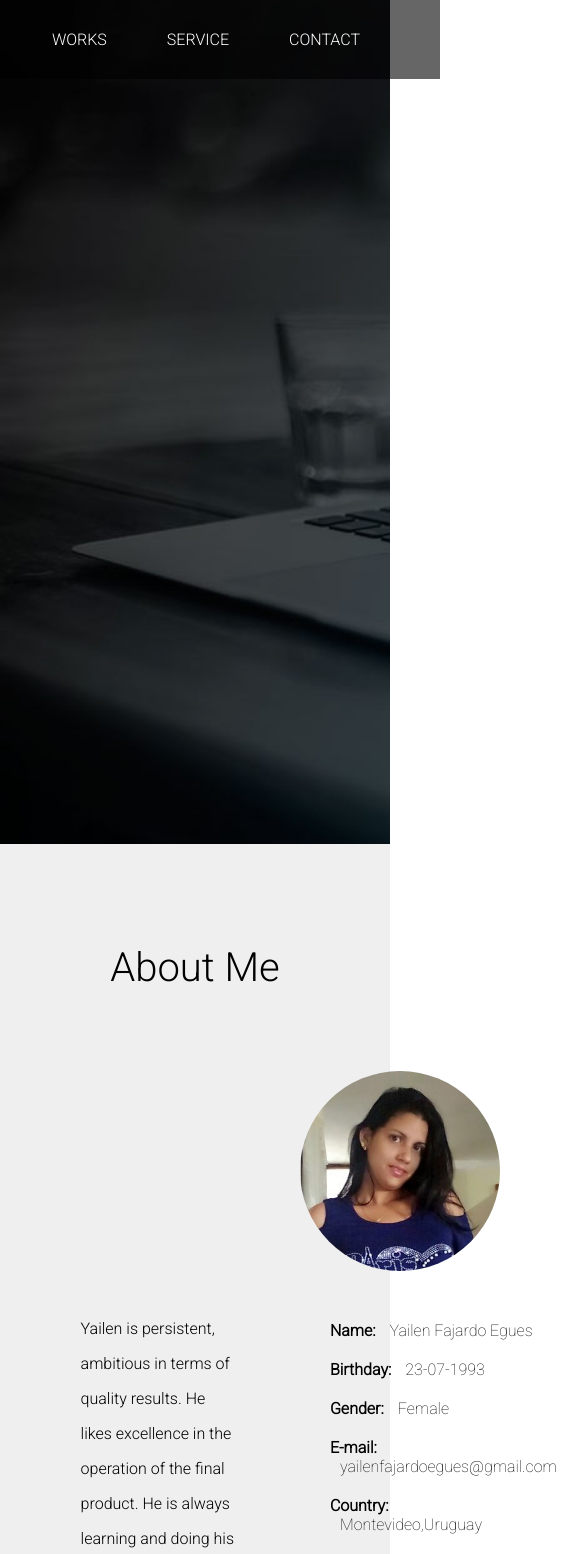
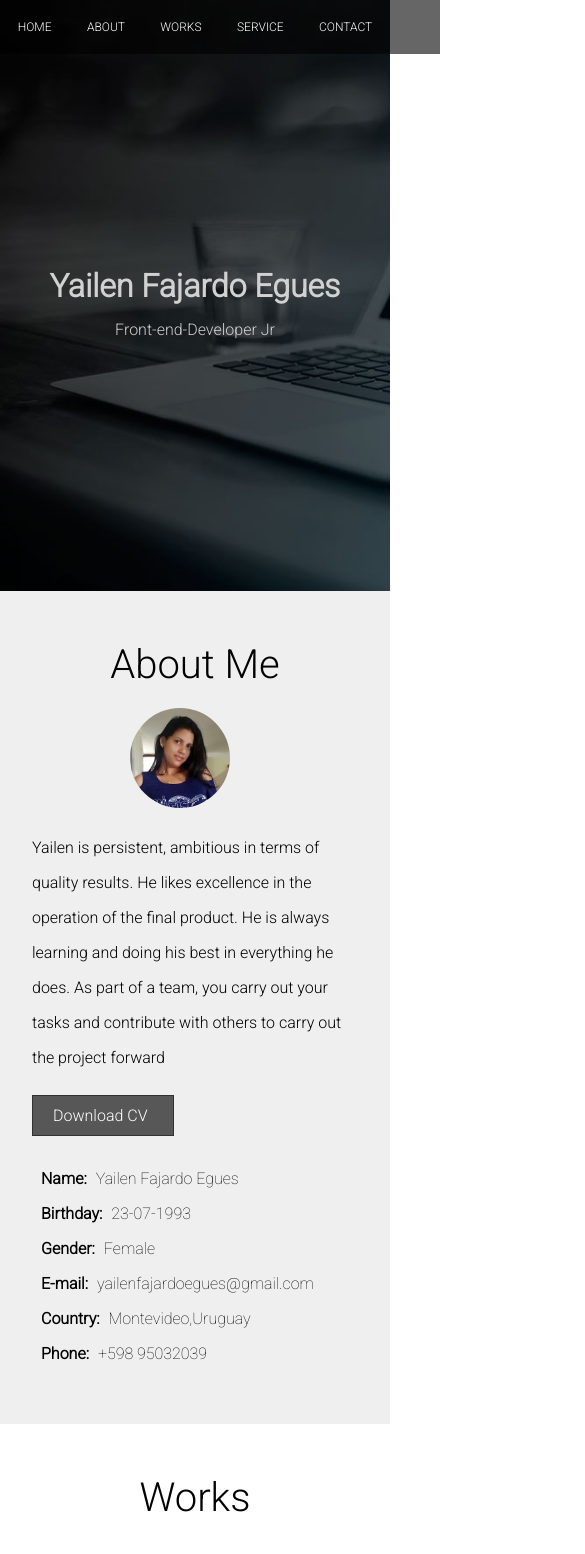
Before and after one commit to yailenfe/portafolio-react, a React (Create React App) app in the folder client/: page / in a window 390 px wide. Shown: the top 1554 px of the page, 585 px wide, since content can reach past the window. Built offline with nearby package versions, Linux system fonts and the light colour scheme.

Commit message:
reposive design

```diff
--- a/client/src/index.scss
+++ b/client/src/index.scss
@@ -1,6 +1,5 @@
 * {
     margin: 0;
-    padding: 0;
     font-family: "Roboto", sans-serif;
 }
 
@@ -35,3 +34,11 @@
     font-size: 2.5em;
     font-weight: 400;
 }
+
+
+@media screen and (max-width: 800px){
+    .bloque {
+        padding:50px 30px;
+    }
+
+}
--- a/client/src/style/About.scss
+++ b/client/src/style/About.scss
@@ -58,3 +58,53 @@
         }
     }
 }
+
+@media screen and (max-width: 800px) {
+    .container-about {
+        background: none;
+        margin: 0;
+        padding: 0;
+
+        .container-imagen {
+            position: absolute;
+            left: 100px;
+            top: -60px;
+
+            img {
+                width: 100px;
+                height: 100px;
+                border-radius: 50%;
+            }
+        }
+        .container-abaut-inf {
+            display: inline-block;
+            margin-top: 60px;
+
+            .info-personal {
+                width: 100%;
+                padding: 2px;
+
+
+                a {
+                    margin:20px 0;
+
+                }
+            }
+
+            .info-contact {
+                width: 100%;
+                padding: 3px;
+                justify-content: center;
+
+                strong {
+                    padding: 8px;
+
+                    span {
+                        font-weight: 200;
+                        padding: 5px;
+                    }
+                }
+            }
+        }
+    }
+}
--- a/client/src/style/Contactame.scss
+++ b/client/src/style/Contactame.scss
@@ -33,3 +33,43 @@
         }
     }
 }
+
+@media screen and (max-width: 800px){
+    .container-contacto {
+        display: flex;
+        justify-content: center;
+
+        .container-contacto-peque {
+            background-color: rgba(238, 238, 238, 0.933);
+            width: 100%;
+            padding: 20px 40px;
+
+            .input {
+                padding: 10px;
+                margin: 10px;
+                width: 100%;
+                box-sizing: border-box;
+                border: 1px solid rgb(134, 134, 134);
+            }
+            .inputo {
+                padding: 10px;
+                margin: 10px;
+                width: 100%;
+                height: 100px;
+                box-sizing: border-box;
+                border: 1px solid rgb(134, 134, 134);
+            }
+            .label {
+                margin: 10px;
+            }
+            .btnG {
+                margin: 10px;
+
+                &:hover {
+                    background-color: rgb(102, 102, 102);
+                }
+            }
+        }
+    }
+
+}
--- a/client/src/style/Encabezado.scss
+++ b/client/src/style/Encabezado.scss
@@ -5,14 +5,10 @@
     height: 100vh;
     display: flex;
     flex-direction: column;
-    position: relative;
+    justify-content: center;
 
     .container-encabezado {
         text-align: center;
-        align-content: center;
-        position: absolute;
-        top: 400px;
-        left: 700px;
 
         h1 {
             font-size: 3.5em;
@@ -26,3 +22,27 @@
         }
     }
 }
+
+@media screen and (max-width: 800px) {
+    .container {
+        background-image: url("/container.jpg");
+        background-repeat: no-repeat;
+        height: 70vh;
+        width: 100%;
+
+        .container-encabezado {
+            text-align: center;
+
+            h1 {
+                font-size: 2em;
+                color: rgb(209, 209, 209);
+                padding: 15px;
+            }
+
+            span {
+                color: rgb(207, 207, 207);
+                font-size: 16px;
+            }
+        }
+    }
+}
--- a/client/src/style/ListadoProyecto.scss
+++ b/client/src/style/ListadoProyecto.scss
@@ -17,3 +17,12 @@
         background-color: rgb(20, 211, 30);
     }
 }
+
+@media screen and (max-width: 800px) {
+    .lista-proyectos {
+        .style-proyecto {
+            width: 100%;
+            margin-bottom: 40px;
+        }
+    }
+}
--- a/client/src/style/ListadoService.scss
+++ b/client/src/style/ListadoService.scss
@@ -12,3 +12,12 @@
 
 
 }
+
+@media screen and (max-width: 800px){
+    .lista-service{
+        .style-service {
+            width: 100%;
+            margin: 25px 0;
+        }
+    }
+}
--- a/client/src/style/Menu.scss
+++ b/client/src/style/Menu.scss
@@ -3,7 +3,7 @@
     top: 0;
     left: 0;
     z-index: 10;
-    width: 100%;
+    width: 100vw;
     padding-right: 50px;
     display: flex;
     justify-content: flex-end;
@@ -17,4 +17,30 @@
             color: rgb(160, 160, 160);
         }
     }
+
+
 }
+
+@media screen and (max-width: 800px){
+    .container-menu{
+        position: fixed;
+        top: 0;
+        left: 0;
+        width: 100%;
+        z-index: 10;
+        display: flex;
+        justify-content: space-around;
+
+
+        a {
+            padding:20px 0;
+            font-size: 12px;
+            text-decoration: none;
+            color: rgb(255, 255, 255);
+            &:hover {
+                color: rgb(160, 160, 160);
+            }
+        }
+    }
+
+}
--- a/client/src/style/Proyecto.scss
+++ b/client/src/style/Proyecto.scss
@@ -31,3 +31,14 @@
         }
     }
 }
+
+@media screen and (max-width: 800px) {
+    .container-proyecto-link {
+        .container-proyecto .container-proyecto {
+            img {
+                height: 200px;
+                object-fit: contain;
+            }
+        }
+    }
+}
```
Also changed, not shown: client/public/354-3542510_web-design-development-web-development-web-design-icons.png (added).
